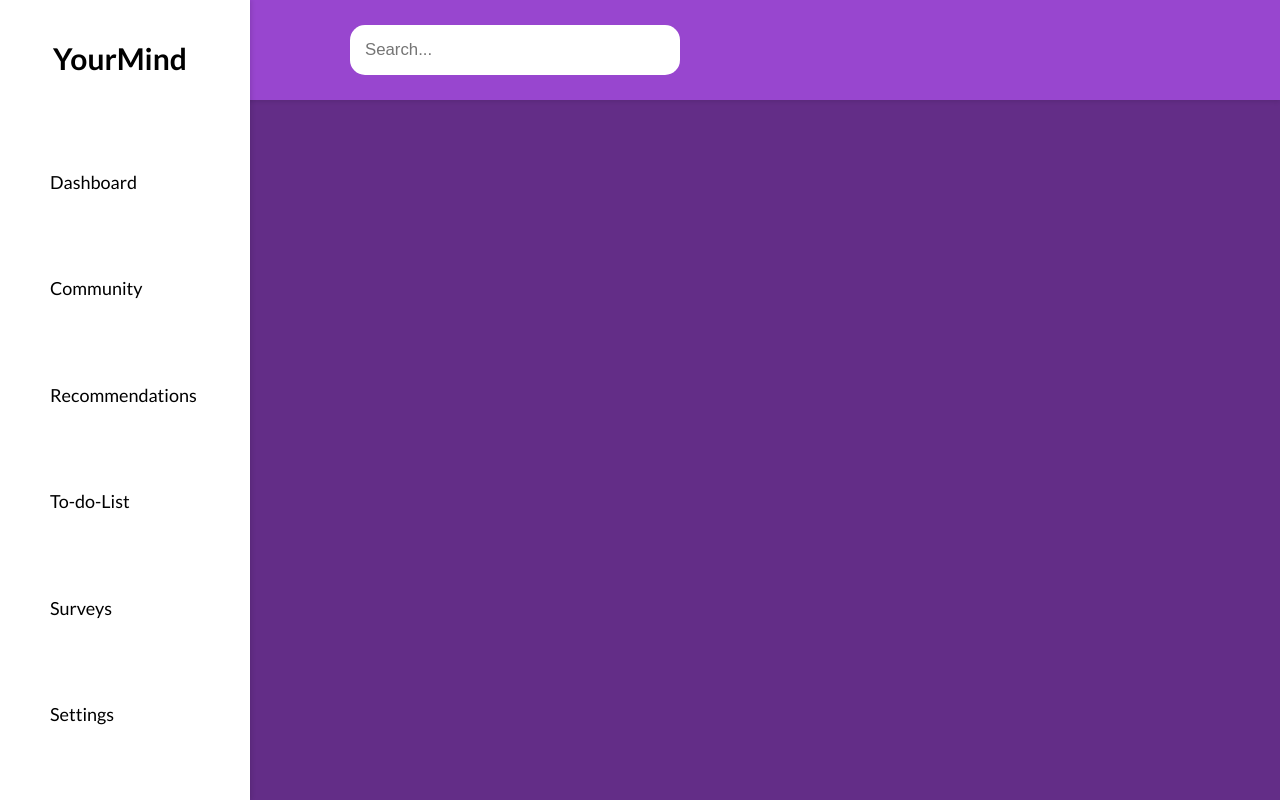
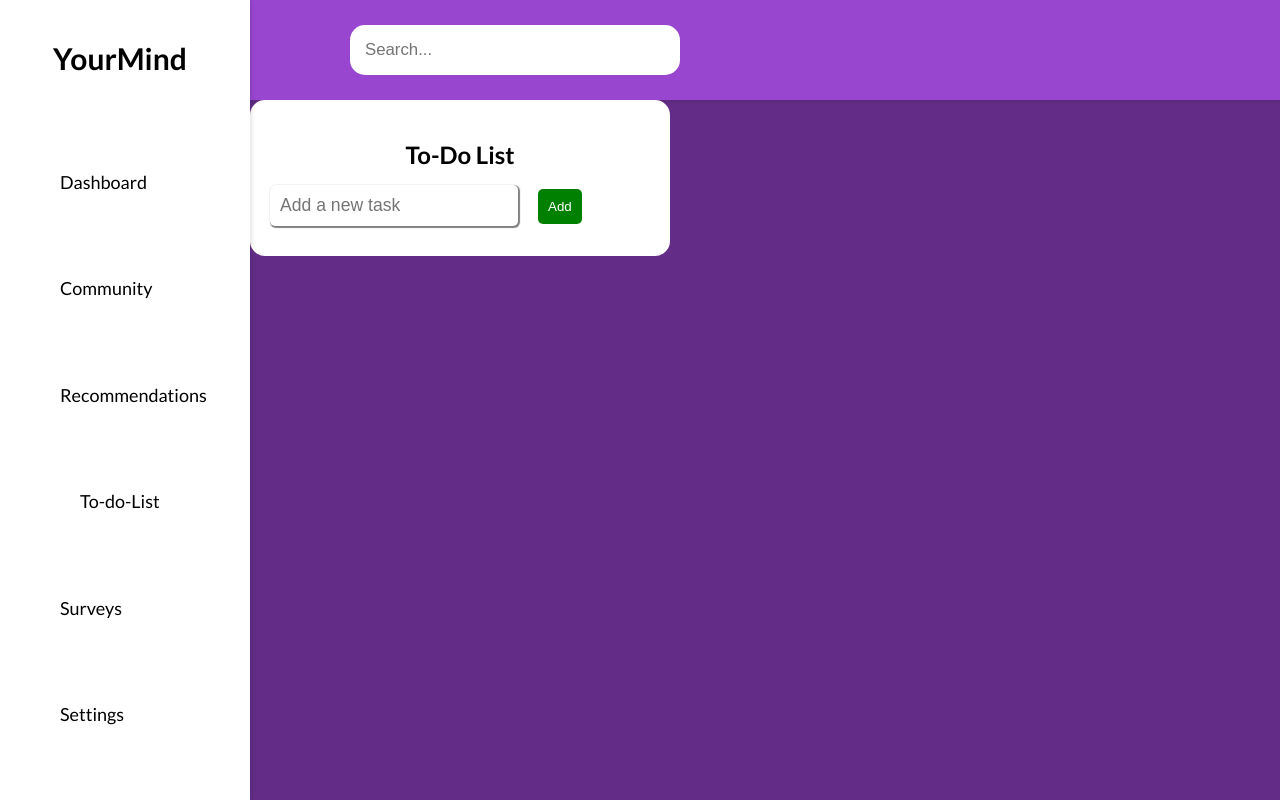
Before and after one commit to moodyspider266/Mental-Health-App, a React (Create React App) app in the folder client/: page / in a window 1280 px wide. Shown: the top 800 px of the page. Built offline with nearby package versions, Linux system fonts and the light colour scheme.

Commit message:
Created To-Do-List component for dashboard

```diff
--- a/client/src/components/RateSlider.jsx
+++ b/client/src/components/RateSlider.jsx
@@ -41,7 +41,7 @@ function RatingSlider({ userName }) {
 
   return (
     <div className="rating-slider-container">
-      <label htmlFor="mood-slider">Rate your mood</label>
+      <label htmlFor="mood-slider">{userName}, how are you feeling today? Rate your mood out of 10</label>
       <input
         type="range"
         id="mood-slider"
--- /dev/null
+++ b/client/src/components/ToDoList.jsx
@@ -0,0 +1,46 @@
+import React, { useState } from 'react';
+import "../components_styling/ToDoList.css";
+
+function ToDoList() {
+  const [tasks, setTasks] = useState([]);
+  const [newTask, setNewTask] = useState('');
+
+  const handleSubmit = (e) => {
+    e.preventDefault();
+    if (newTask.trim() !== '') {
+      setTasks([...tasks, newTask]);
+      setNewTask('');
+    }
+  };
+
+  const handleDelete = (task) => {
+    setTasks(tasks.filter((t) => t !== task));
+  };
+
+  const topThreeTasks = tasks.slice(0, 3);
+
+  return (
+    <div className='to-do-list'>
+      <h2>To-Do List</h2>
+      <ul>
+        {topThreeTasks.map((task, index) => (
+          <li key={index}>
+            {task}
+            <button onClick={() => handleDelete(task)}>Delete</button>
+          </li>
+        ))}
+      </ul>
+      <form onSubmit={handleSubmit}>
+        <input
+          type="text"
+          value={newTask}
+          onChange={(e) => setNewTask(e.target.value)}
+          placeholder="Add a new task"
+        />
+        <button type="submit">Add</button>
+      </form>
+    </div>
+  );
+}
+
+export default ToDoList;
--- a/client/src/components_styling/Sidebar.css
+++ b/client/src/components_styling/Sidebar.css
@@ -56,13 +56,13 @@
     display: flex;
     align-items: center;
     cursor: pointer;
-    margin-left: 30px;
+    margin-left: 50px;
   }
 
   .sidebar-option-icon {
     width: 20px;
     height: 20px;
-    margin-right: 10px;
+    /* margin-right: 10px; */
   }
 
   .sidebar-option-name {
@@ -74,10 +74,13 @@
     color: black;
     display: inline;
     padding: 10px;
+    border-radius: 10px;
     transition: background-color 0.3s ease;
   }
 
   .sidebar-option a:hover {
-    color: rgb(63, 11, 97);
+    color: white;
     box-shadow: 0 2px 4px rgba(0, 0, 0, 0.1);
+    background-color: rgb(99, 45, 135);
+    border-radius: 10px;
   }
--- /dev/null
+++ b/client/src/components_styling/ToDoList.css
@@ -0,0 +1,78 @@
+.to-do-list {
+    background-color: white;
+    max-width: 400px;
+    color: black;
+    padding: 10px;
+    border-radius: 15px;
+}
+
+.to-do-list h2 {
+    text-align: center;
+    margin-bottom: 10px;
+}
+
+.to-do-list ul {
+    list-style-type: none;
+    padding: 0;
+}
+
+.to-do-list li {
+    font-size: 1.1rem;
+    margin-bottom: 10px;
+    padding: 10px;
+    background-color: #f0f0f0;
+    border-radius: 5px;
+    display: flex;
+    align-items: center;
+    justify-content: space-between;
+    max-height: 30px;
+}
+
+.to-do-list li button {
+    padding: 10px;
+    border-radius: 5px;
+    margin-left: 10px;
+    color: white;
+    background-color: red;
+    border: none;
+    cursor: pointer;
+    transition: 0.5s ease;
+}
+
+.to-do-list li button:hover {
+    background-color: darkred;
+}
+
+.to-do-list form input {
+    font-size: 1.1rem;
+    width: 60%;
+    padding: 10px;
+    border: none;
+    border-radius: 5px;
+    margin-bottom: 10px;
+    box-shadow: 1px 1px 1px 1px grey;
+}
+
+.to-do-list form input:focus {
+    outline: none;
+    box-shadow: 0 4px 8px rgba(0, 0, 0, 0.43);
+}
+
+.to-do-list form input:hover {
+    box-shadow: 0 4px 8px rgba(0, 0, 0, 0.43);
+}
+
+.to-do-list form button {
+    padding: 10px;
+    border: none;
+    border-radius: 5px;
+    color: white;
+    background-color: green;
+    cursor: pointer;
+    margin-left: 20px;
+    transition: 0.5s ease;
+}
+
+.to-do-list form button:hover {
+    background-color: darkgreen;
+}
--- a/client/src/pages/Dashboard.jsx
+++ b/client/src/pages/Dashboard.jsx
@@ -3,15 +3,29 @@ import "../components_styling/Dashboard.css";
 import MoodLineChart from '../charts/LineChart';
 import MoodDoughnutChart from '../charts/DoughnutChart';
 import RatingSlider from '../components/RateSlider';
+import ToDoList from '../components/ToDoList';
 
 function Dashboard() {
 
   const userName = "Kushl";
   return (
     <div className="dashboard-container">
-      {/* <MoodLineChart userName={userName}/> */}
-      {/* <MoodDoughnutChart userName={userName}/> */}
-      {/* <RatingSlider userName={userName}/> */}
+      <div className="section-1">
+        <div className="rating-slider">
+          {/* <RatingSlider userName={userName}/> */}
+        </div>
+        <div className="to-do-list">
+          <ToDoList userName={userName}/>
+        </div>
+      </div>
+      <div className="section-2">
+        <div className='mood-line-chart'>
+          {/* <MoodLineChart userName={userName}/> */}
+        </div>
+        <div className="mood-doughnut-chart">
+          {/* <MoodDoughnutChart userName={userName}/> */}
+        </div>
+      </div>
     </div>
   );
 }
```
